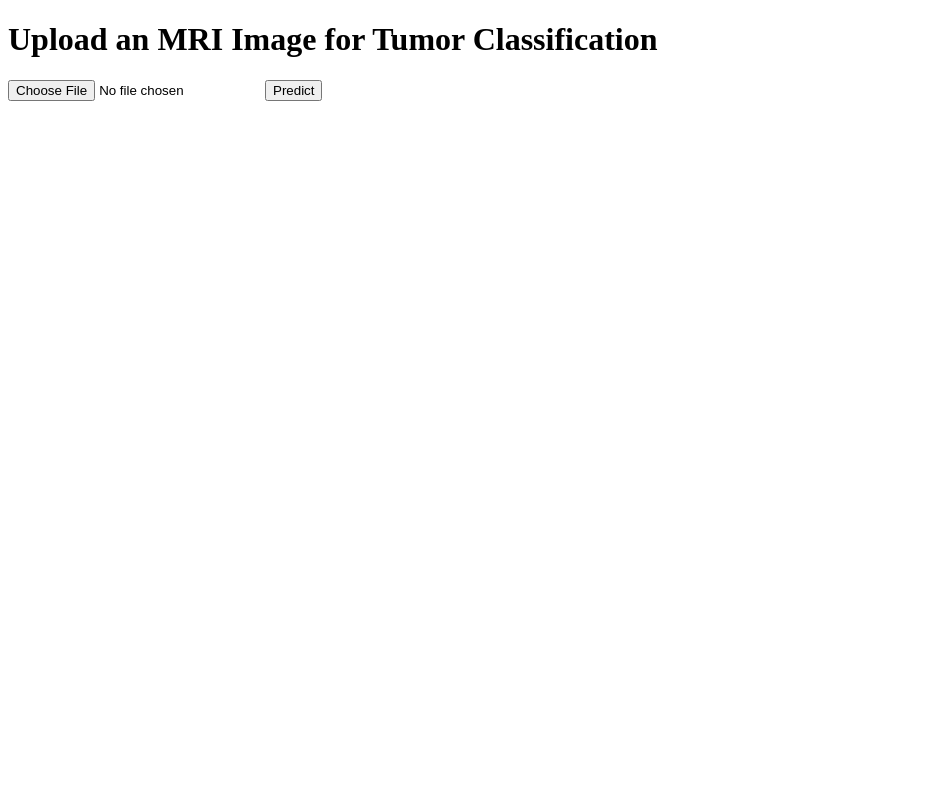
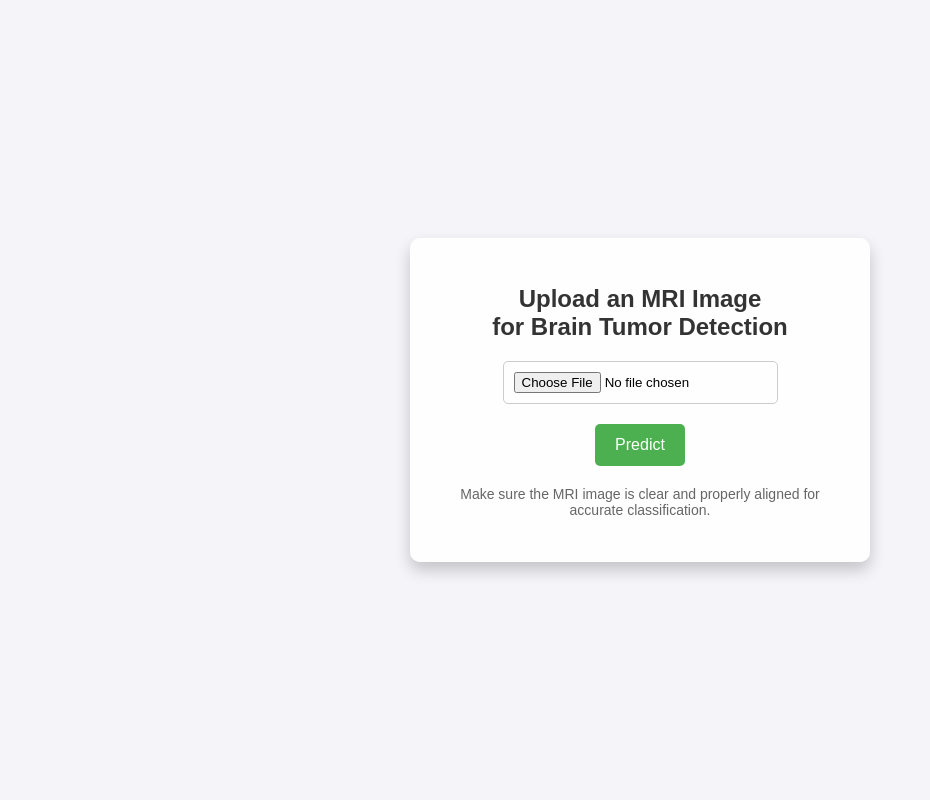
Before and after one commit to MAHALAKSHMIS5/brain_tumor_cloud, a Flask app: page / in a window 1280 px wide. Shown: the whole page, without its empty margins (0-930 px from the left). Run offline with Flask 3, Linux system fonts and the light colour scheme.

Commit message:
index.html

```diff
--- a/templates/index.html
+++ b/templates/index.html
@@ -1,4 +1,4 @@
-<!DOCTYPE html>
+<!-- <!DOCTYPE html>
 <html lang="en">
 <head>
     <meta charset="UTF-8">
@@ -13,3 +13,91 @@
     </form>
 </body>
 </html>
+ -->
+
+
+ <!DOCTYPE html>
+<html lang="en">
+<head>
+    <meta charset="UTF-8">
+    <meta name="viewport" content="width=device-width, initial-scale=1.0">
+    <title>Brain Tumor Detection</title>
+    <style>
+        /* Global styles */
+        body {
+            font-family: Arial, sans-serif;
+            background-color: #f4f4f9;
+            margin: 0;
+            padding: 0;
+            display: flex;
+            justify-content: center;
+            align-items: center;
+            height: 100vh;
+            background-size: cover;
+            background-position: center;
+        }
+
+        /* Container for content */
+        .container {
+            background: rgba(255, 255, 255, 0.9);
+            padding: 30px;
+            border-radius: 10px;
+            box-shadow: 0px 8px 16px rgba(0, 0, 0, 0.2);
+            max-width: 400px;
+            width: 100%;
+            text-align: center;
+        }
+
+        /* Heading styles */
+        h1 {
+            font-size: 24px;
+            color: #333;
+            margin-bottom: 20px;
+        }
+
+        /* Input file styling */
+        input[type="file"] {
+            display: block;
+            margin: 20px auto;
+            padding: 10px;
+            border-radius: 5px;
+            border: 1px solid #ccc;
+            cursor: pointer;
+        }
+
+        /* Submit button styling */
+        input[type="submit"] {
+            background-color: #4CAF50;
+            color: white;
+            padding: 12px 20px;
+            border: none;
+            border-radius: 5px;
+            cursor: pointer;
+            font-size: 16px;
+        }
+
+        input[type="submit"]:hover {
+            background-color: #45a049;
+        }
+
+        /* Footer note style */
+        .footer-note {
+            margin-top: 20px;
+            font-size: 14px;
+            color: #666;
+        }
+    </style>
+</head>
+<body>
+    <div class="container">
+        <h1>Upload an MRI Image <br> for Brain Tumor Detection</h1>
+        <form action="/predict" method="POST" enctype="multipart/form-data">
+            <input type="file" name="file" required>
+            <input type="submit" value="Predict">
+        </form>
+        <div class="footer-note">
+            <p>Make sure the MRI image is clear and properly aligned for accurate classification.</p>
+        </div>
+    </div>
+</body>
+</html>
```
